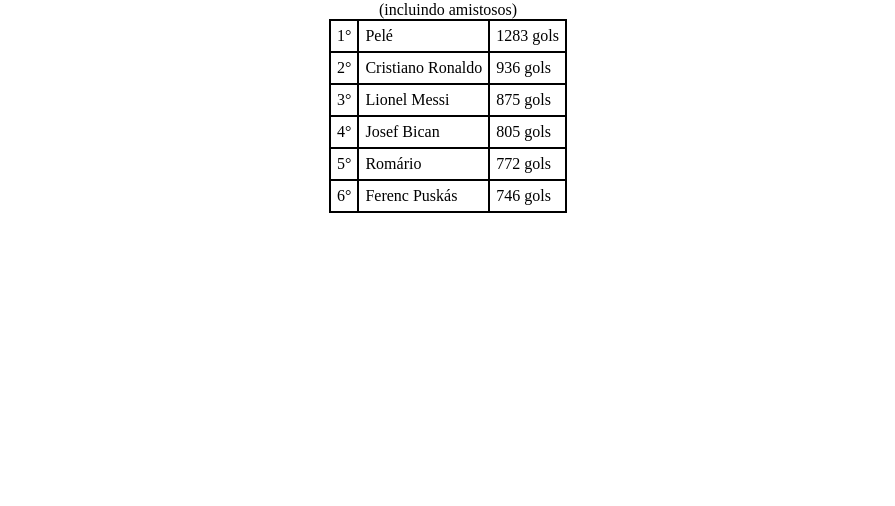
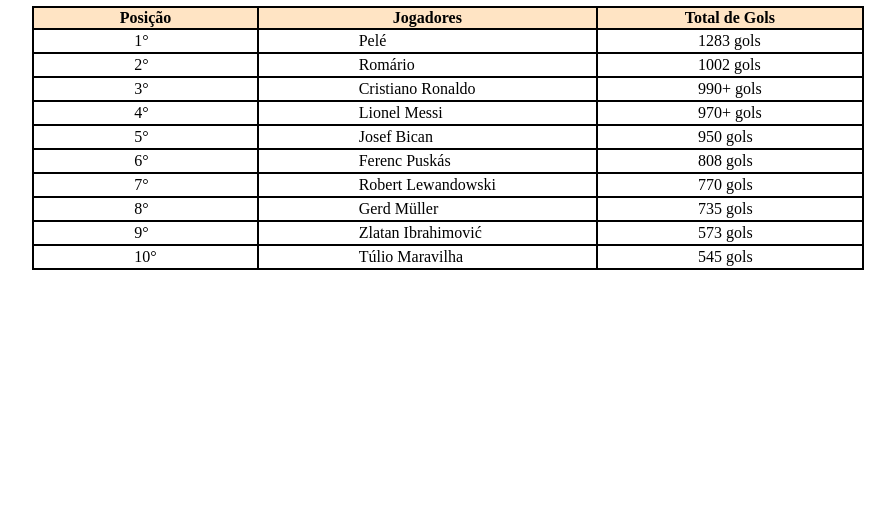
Before and after one commit to pedromarcalbarros/TabelaPedroMar-al, a plain HTML site: page index.html in a window 1280 px wide. Shown: the part 310-816 px from the top of the page, without its empty margins (200-1095 px from the left). Drawn offline with Linux system fonts and the light colour scheme.

Commit message:
Update index.html

```diff
--- a/index.html
+++ b/index.html
@@ -12,29 +12,44 @@
             justify-content: center;
             align-items: center;
         }
-        table,td{
+       table{
             border: 2px solid black;
             border-collapse: collapse;
-            padding: 6px;
+            padding: 0px 100px 0px 100px;
+
+        }
+        th{border: 2px solid black;
+            background-color: bisque;}
+
+       td{border: 2px solid black;
+            border-collapse: collapse;
+            padding: 2px 100px 2px 100px;}
 
 
-        }
-        img{
 
-        }
+
+
+
+
     </style>
 </head>
 <body>
     <div>
     <table>
-        <caption>Maiores Artilheiros do Futebol (incluindo amistosos) </caption>
+        <caption><h1> Maiores Artilheiros do Futebol (incluindo amistosos)</h1></caption>
         <thead>
-    <tr><td>1°</td> <td>Pelé</td> <td>1283 gols</td></tr>
-      <tr><td>2°</td> <td>Cristiano Ronaldo</td> <td>936 gols</td></tr>
-    <tr><td>3°</td> <td>Lionel Messi</td> <td>875 gols</td></tr>
-   <tr> <td>4°</td> <td>Josef Bican</td> <td>805 gols</td></tr>
-   <tr> <td>5°</td><td>Romário</td> <td>772 gols</td></tr>
-   <tr><td>6°</td> <td>Ferenc Puskás</td> <td>746 gols</td></tr>
+    <th>Posição</th> <th>Jogadores</th> <th>Total de Gols</th>
+    <tr><td>1°</td> <td>Pelé</td> <td>1283 gols</td>
+    <tr><td>2°</td><td>Romário</td> <td>1002 gols</td>
+    <tr><td>3°</td> <td>Cristiano Ronaldo</td> <td>990+ gols</td>
+    <tr><td>4°</td> <td>Lionel Messi</td> <td>970+ gols</td></tr>
+    <tr><td>5°</td> <td>Josef Bican</td> <td>950 gols</td></tr>
+    <tr><td>6°</td> <td>Ferenc Puskás </td> <td>808 gols</td></tr>
+    <tr><td>7°</td> <td>Robert Lewandowski</td> <td>770 gols</td></tr>
+    <tr><td>8°</td><td>Gerd Müller</td> <td>735 gols</td></tr>
+    <tr><td>9°</td> <td>Zlatan Ibrahimović</td> <td>573 gols</td></tr>
+    <tr><td>10°</td> <td>Túlio Maravilha</td> <td>545 gols</td></tr>
+
 
     </table>
     </div>
```
